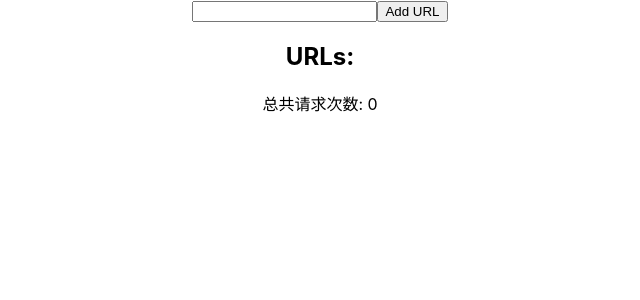
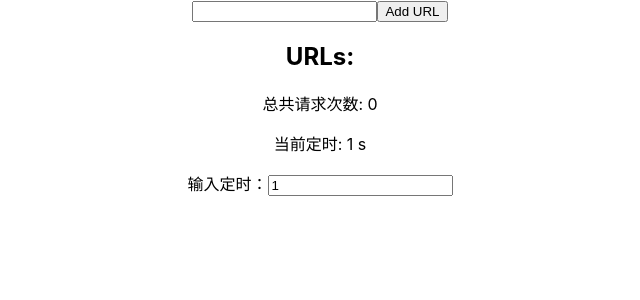
Before and after one commit to likhita-8091/lava, a React (Create React App) app: page / in a window 1280 px wide. Shown: the top 300 px of the page, without its empty margins (320-960 px from the left). Built offline with nearby package versions, Linux system fonts and the light colour scheme.

Commit message:
add: custom time

```diff
--- a/src/jw.js
+++ b/src/jw.js
@@ -3,6 +3,7 @@ import React, {useEffect, useState} from 'react';
 const Jw = () => {
     const [gasPrices, setGasPrices] = useState({});
     const [requestCount, setRequestCount] = useState(0); // 添加请求总计数状态
+    let [intervalTime, setIntervalTime] = useState(1000); // 初始化定时器时间为 1000 毫秒
 
     const fetchGasPrice = async (url) => {
         try {
@@ -69,10 +70,9 @@ const Jw = () => {
     };
 
     useEffect(() => {
-        // fetchAllGasPrices();
-        const intervalId = setInterval(fetchAllGasPrices, 1200); // 1 second interval
+        const intervalId = setInterval(fetchAllGasPrices, intervalTime); // 1 second interval
         return () => clearInterval(intervalId);
-    },);
+    }, [intervalTime]);
 
     return (
         <div>
@@ -86,6 +86,18 @@ const Jw = () => {
 
             <div>
                 <p>总共请求次数: {requestCount}</p>
+                <p>当前定时: {intervalTime / 1000} s</p>
+                输入定时：
+                <input
+                    type="number"
+                    value={intervalTime / 1000}
+                    onChange={(e) => {
+                        const time = parseInt(e.target.value);
+                        console.log("设置时间", time)
+                        setIntervalTime(isNaN(time) || time < 1 ? 1000 : time*1000);
+                    }}
+                    placeholder="设置定时的时间，单位s"
+                />
             </div>
         </div>
 
```
